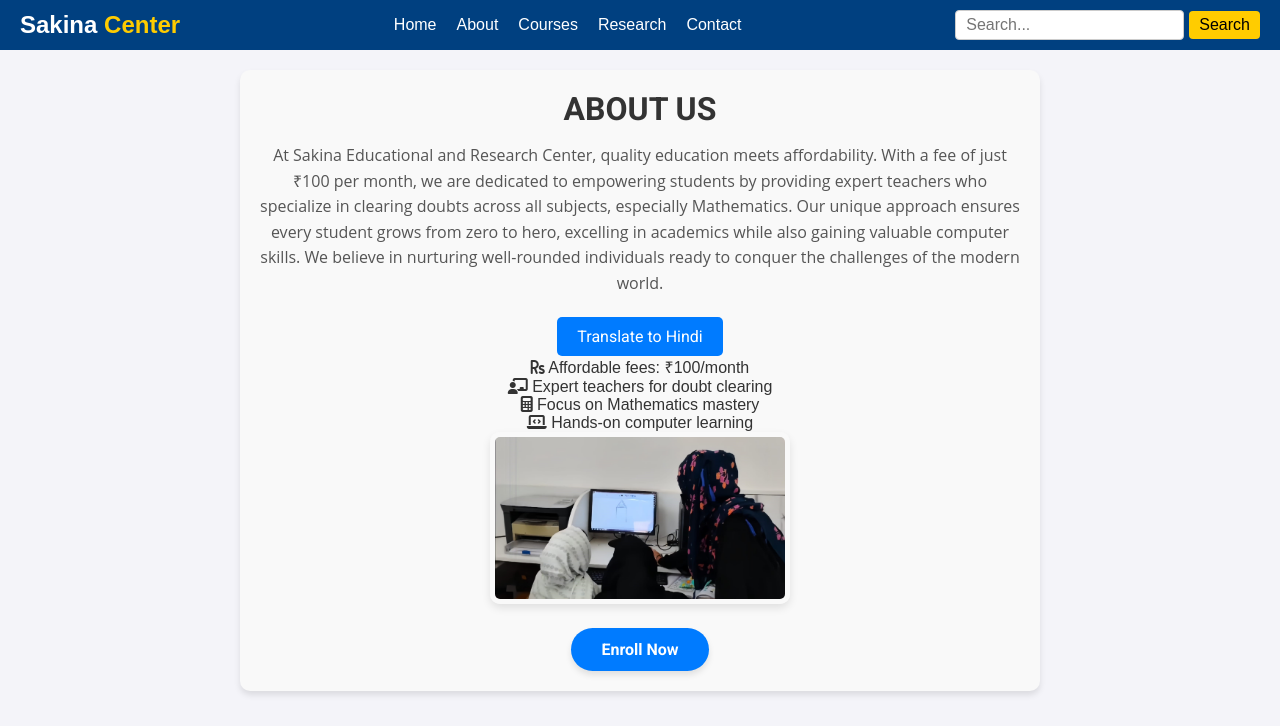
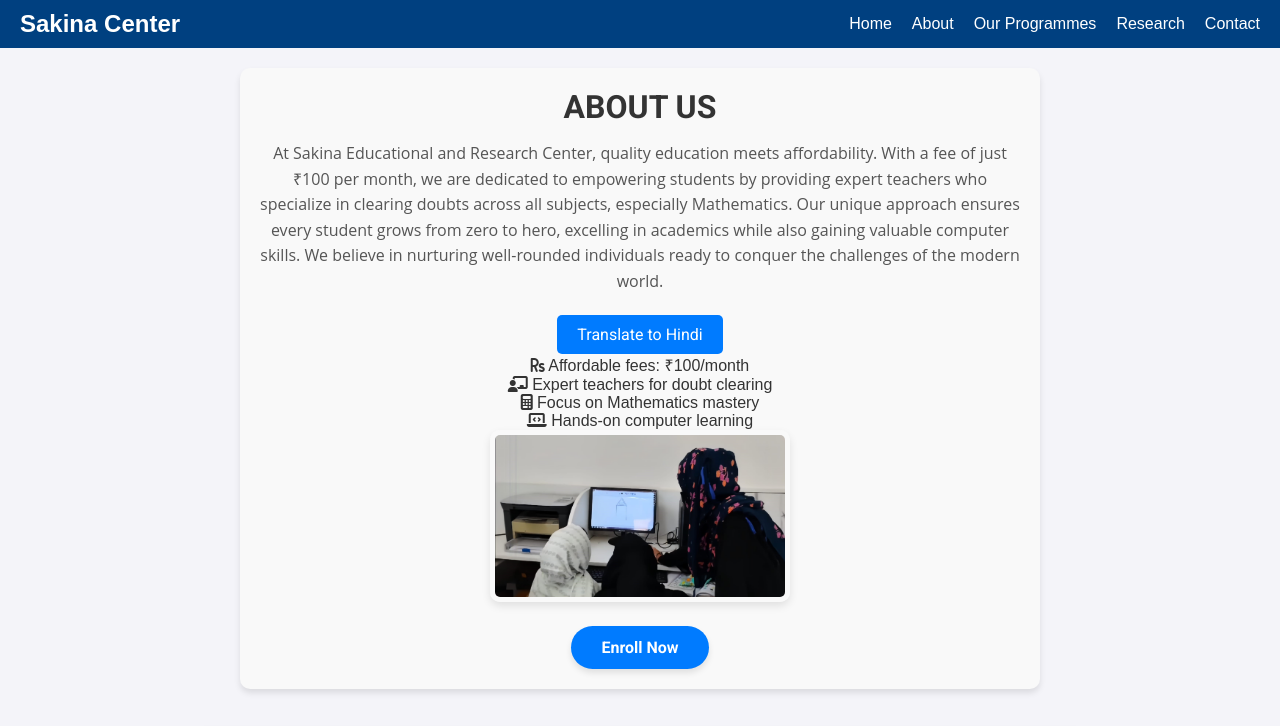
Before and after one commit to HasnainAbbasZaidi/SakinaEducationalAndResearchCenter, a plain HTML site: page index.html in a window 1280 px wide. Shown: the top 726 px of the page. Drawn offline with Linux system fonts and the light colour scheme.

Commit message:
index.html

```diff
--- a/index.html
+++ b/index.html
@@ -18,7 +18,6 @@
 
 
     <style>
-        /* General Reset */
        * {
       margin: 0;
       padding: 0;
@@ -29,82 +28,61 @@
       font-family: Arial, sans-serif;
     }
 
-        /* Navbar Styling */
-        .navbar {
+    nav {
+      background-color: #004080;
+      color: #fff;
       display: flex;
       justify-content: space-between;
       align-items: center;
-            background-color: #004080;
-            /* Dark Blue */
       padding: 10px 20px;
-            color: #fff;
     }
 
-        .navbar .logo {
-            font-size: 1.5rem;
+    nav .logo {
+      font-size: 1.5em;
       font-weight: bold;
     }
 
-        .navbar .logo span {
-            color: #ffcc00;
-            /* Highlighted Text */
-        }
-
-        .navbar .nav-links {
+    nav .menu {
       display: flex;
       gap: 20px;
     }
 
-        .navbar .nav-links a {
+    nav .menu a {
+      color: #fff;
       text-decoration: none;
-            color: #fff;
-            font-size: 1rem;
-            transition: color 0.3s;
+      font-size: 1em;
     }
 
-        .navbar .nav-links a:hover {
-            color: #ffcc00;
-            /* Hover Effect */
+    nav .menu a:hover {
+      text-decoration: underline;
     }
 
-        .navbar .search-bar {
-            display: flex;
-            align-items: center;
+    nav .hamburger {
+      display: none;
+      font-size: 1.5em;
+      cursor: pointer;
     }
 
-        .navbar .search-bar input {
-            padding: 5px 10px;
-            font-size: 1rem;
-            border: 1px solid #ccc;
-            border-radius: 4px;
+    @media (max-width: 768px) {
+      nav .menu {
+        display: none;
+        flex-direction: column;
+        position: absolute;
+        top: 60px;
+        right: 20px;
+        background-color: #004080;
+        border-radius: 5px;
+        box-shadow: 0 2px 10px rgba(0, 0, 0, 0.2);
+        padding: 10px;
+        width: 200px;
       }
 
-        .navbar .search-bar button {
-            margin-left: 5px;
-            padding: 5px 10px;
-            font-size: 1rem;
-            background-color: #ffcc00;
-            /* Yellow Button */
-            border: none;
-            border-radius: 4px;
-            cursor: pointer;
-            transition: background-color 0.3s;
+      nav .menu.active {
+        display: flex;
       }
 
-        .navbar .search-bar button:hover {
-            background-color: #e6b800;
-        }
-
-        /* Responsive Design */
-        @media (max-width: 768px) {
-            .navbar .nav-links {
-                display: none;
-                /* Hide on small screens */
-            }
-
-            .navbar .search-bar {
-                display: none;
-                /* Hide on small screens */
+      nav .hamburger {
+        display: block;
       }
     }
     </style>
@@ -196,20 +174,24 @@
 </head>
 
 <body>
-    <nav class="navbar">
-        <div class="logo">Sakina<span> Center</span></div>
-        <div class="nav-links">
+    <nav>
+    <div class="logo">Sakina Center</div>
+    <div class="hamburger" onclick="toggleMenu()">☰</div>
+    <div class="menu">
       <a href="#home">Home</a>
       <a href="#about">About</a>
-            <a href="#programmes">Courses</a>
+      <a href="#programmes">Our Programmes</a>
       <a href="#research">Research</a>
       <a href="#contact">Contact</a>
     </div>
-        <div class="search-bar">
-            <input type="text" placeholder="Search...">
-            <button>Search</button>
-        </div>
   </nav>
+
+  <script>
+    function toggleMenu() {
+      const menu = document.querySelector('.menu');
+      menu.classList.toggle('active');
+    }
+  </script>
     <main>
         <section id="about">
             <h2>About Us</h2>
```
Lines whose indentation alone changed are shown as unchanged.
